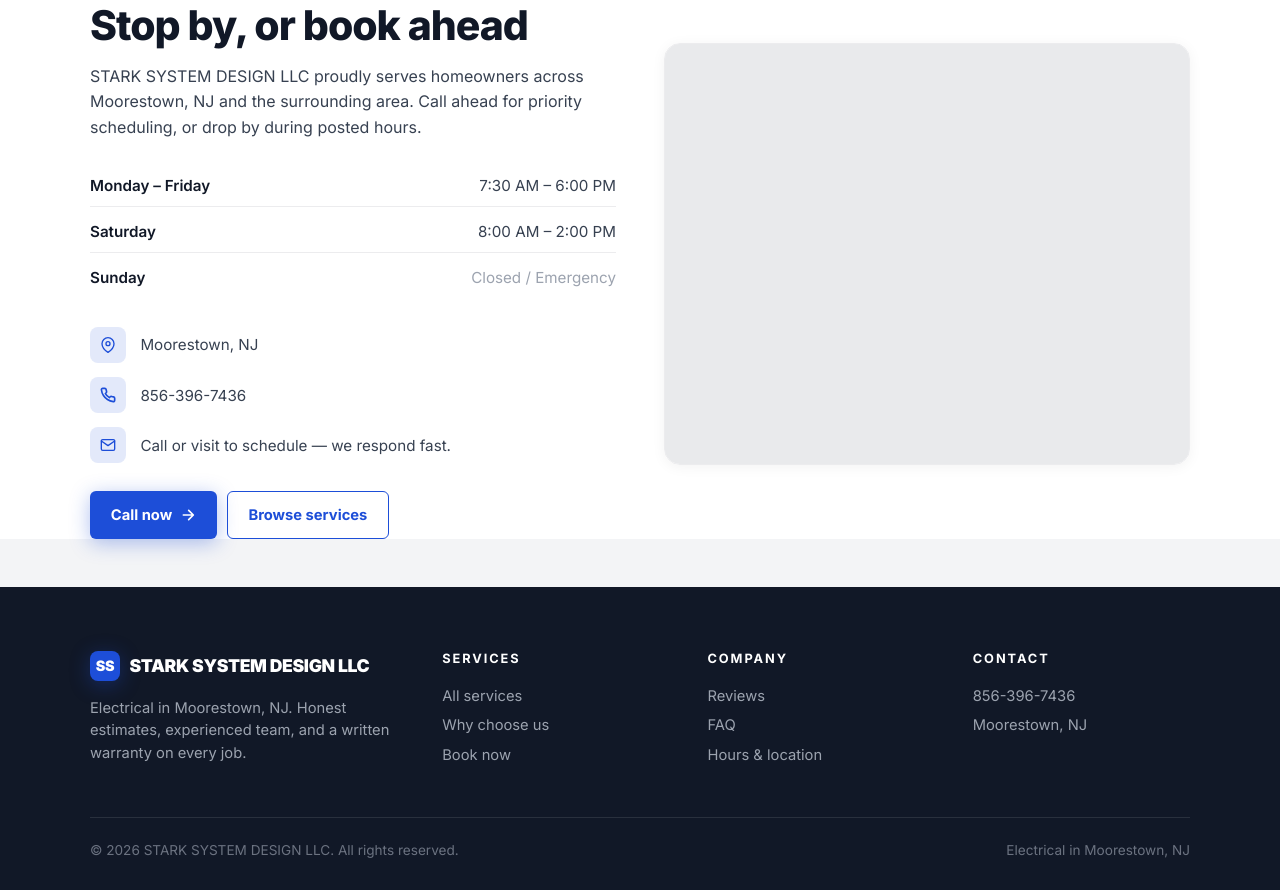
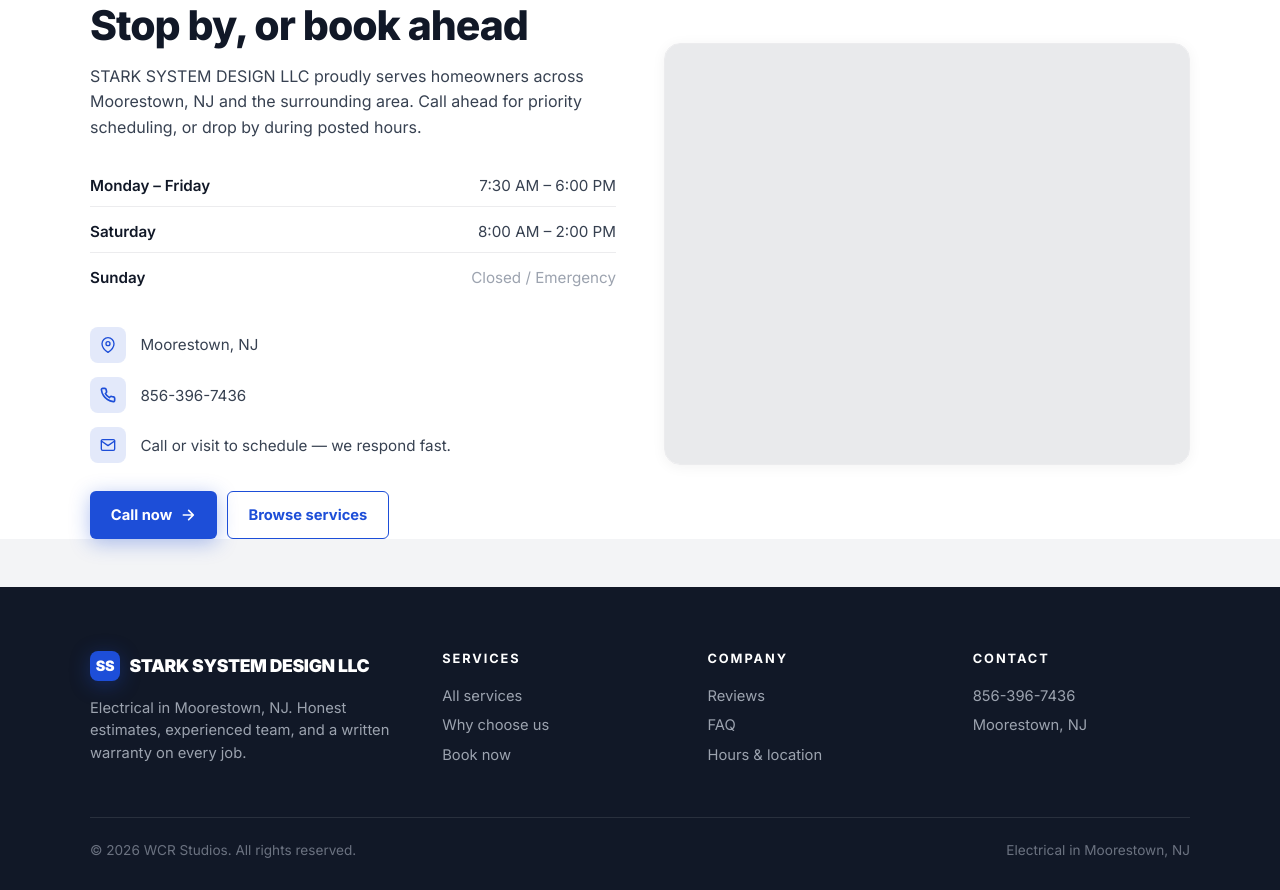
Before and after one commit to Wrenbjor/trades--stark-system-design-llc, a plain HTML site: page index.html in a window 1280 px wide. Shown: the part 4737-5627 px from the top of the page. Drawn offline with nearby package versions, Linux system fonts and the light colour scheme; no server answers.

Commit message:
Update site

```diff
--- a/index.html
+++ b/index.html
@@ -605,7 +605,7 @@
     </div>
   </div>
   <div class="foot-bottom">
-    <div>&copy; 2026 STARK SYSTEM DESIGN LLC. All rights reserved.</div>
+    <div>&copy; 2026 WCR Studios. All rights reserved.</div>
     <div>Electrical in Moorestown, NJ</div>
   </div>
 </footer>
```
